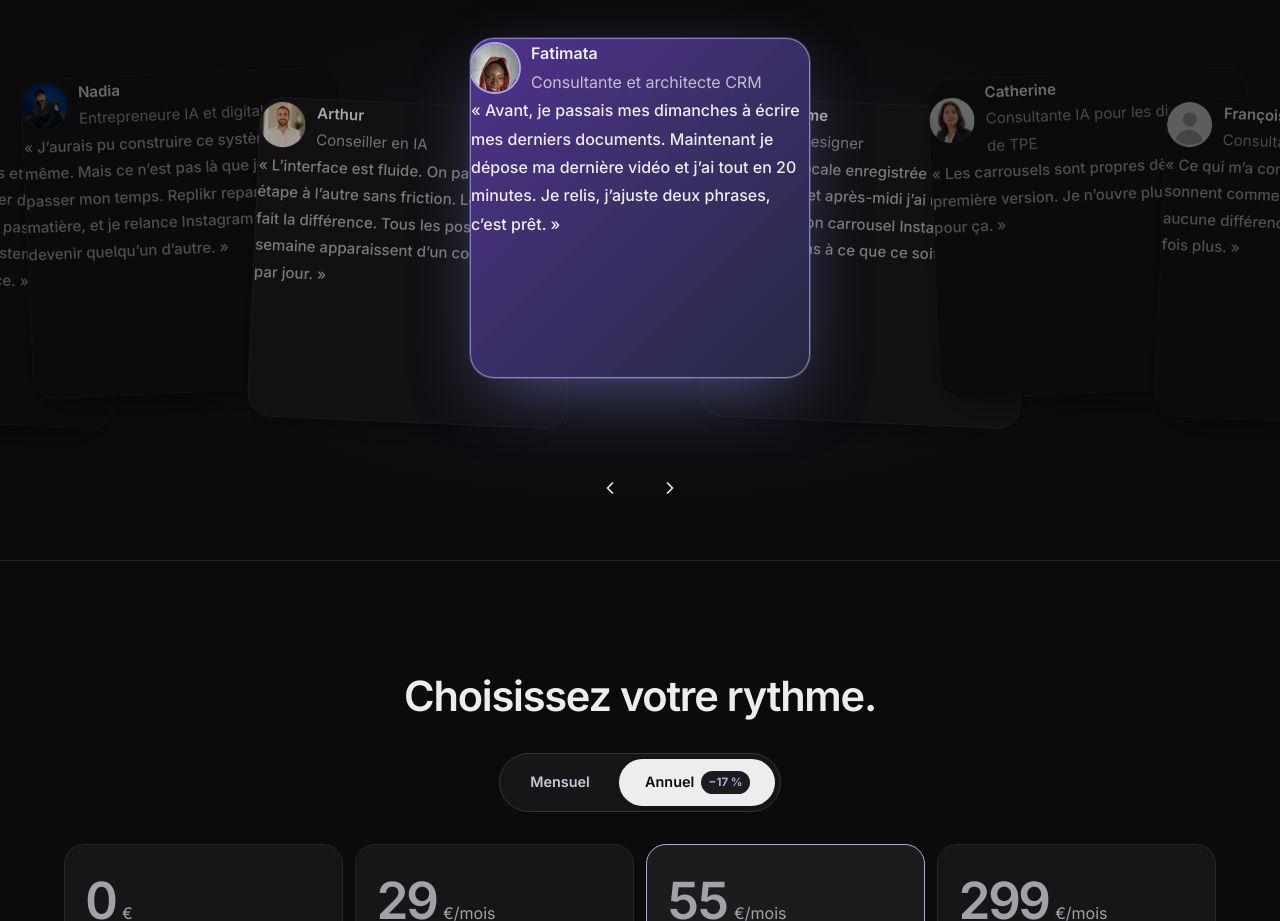
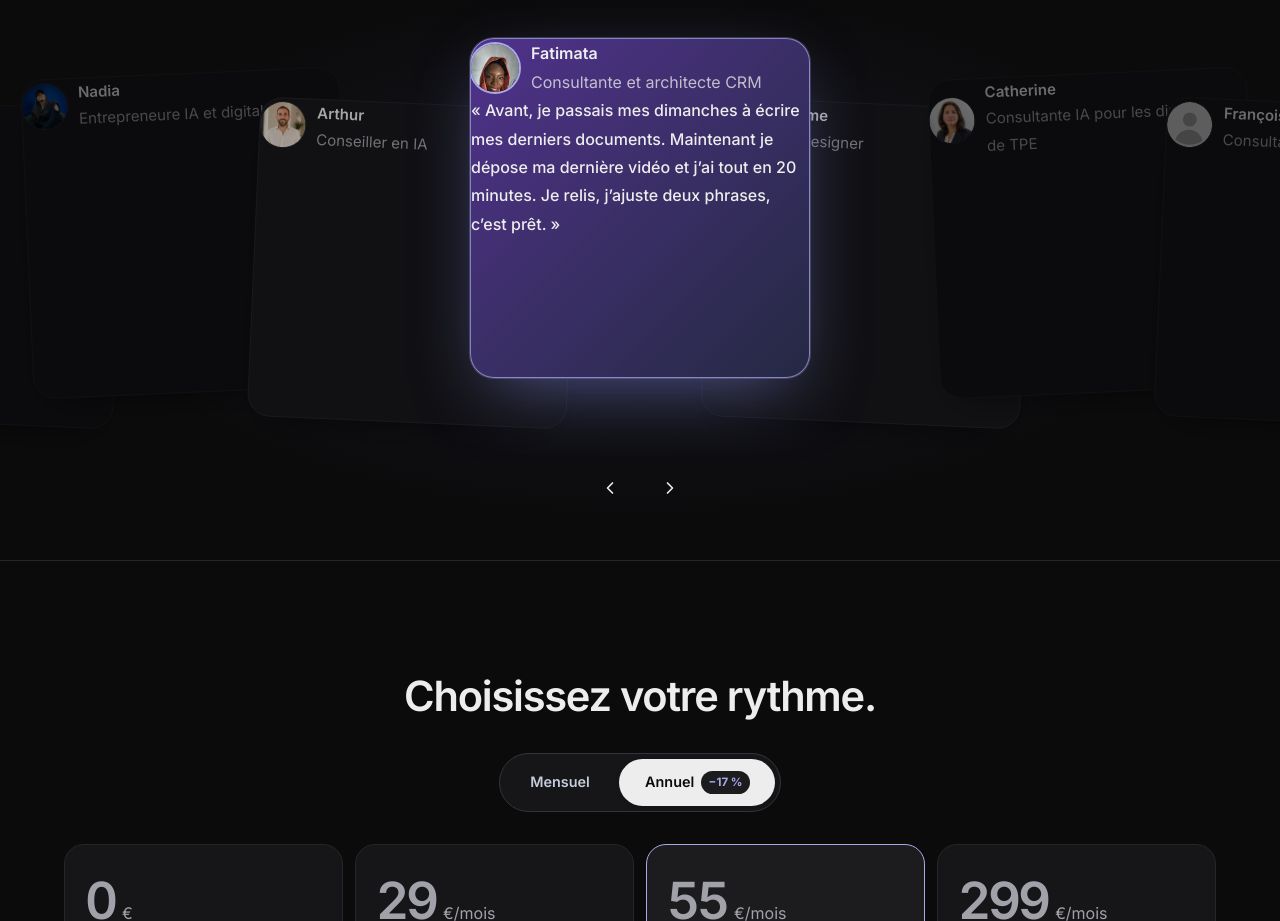
Before and after one commit to aelabsolution-ship-it/replikr-landing, a Next.js app: page / in a window 1280 px wide. Shown: the part 2840-3761 px from the top of the page. Built offline with nearby package versions, Linux system fonts and the light colour scheme.

Commit message:
Fixer le chevauchement des textes du carrousel

```diff
--- a/components/ui/stagger-testimonials.tsx
+++ b/components/ui/stagger-testimonials.tsx
@@ -99,10 +99,13 @@ const TestimonialCard: React.FC<TestimonialCardProps> = ({
           <span className={isCenter ? "text-foreground/75" : "text-muted-foreground"}>{testimonial.role}</span>
         </p>
       </div>
-      <p className={cn(
-        "text-[15px] font-medium leading-snug sm:text-lg sm:leading-relaxed",
-        isCenter ? "text-foreground" : "text-foreground/70"
-      )}>
+      <p
+        aria-hidden={!isCenter}
+        className={cn(
+          "text-[15px] font-medium leading-snug transition-opacity duration-500 motion-reduce:transition-none sm:text-lg sm:leading-relaxed",
+          isCenter ? "text-foreground opacity-100" : "select-none opacity-0"
+        )}
+      >
         « {testimonial.testimonial} »
       </p>
     </div>
```
